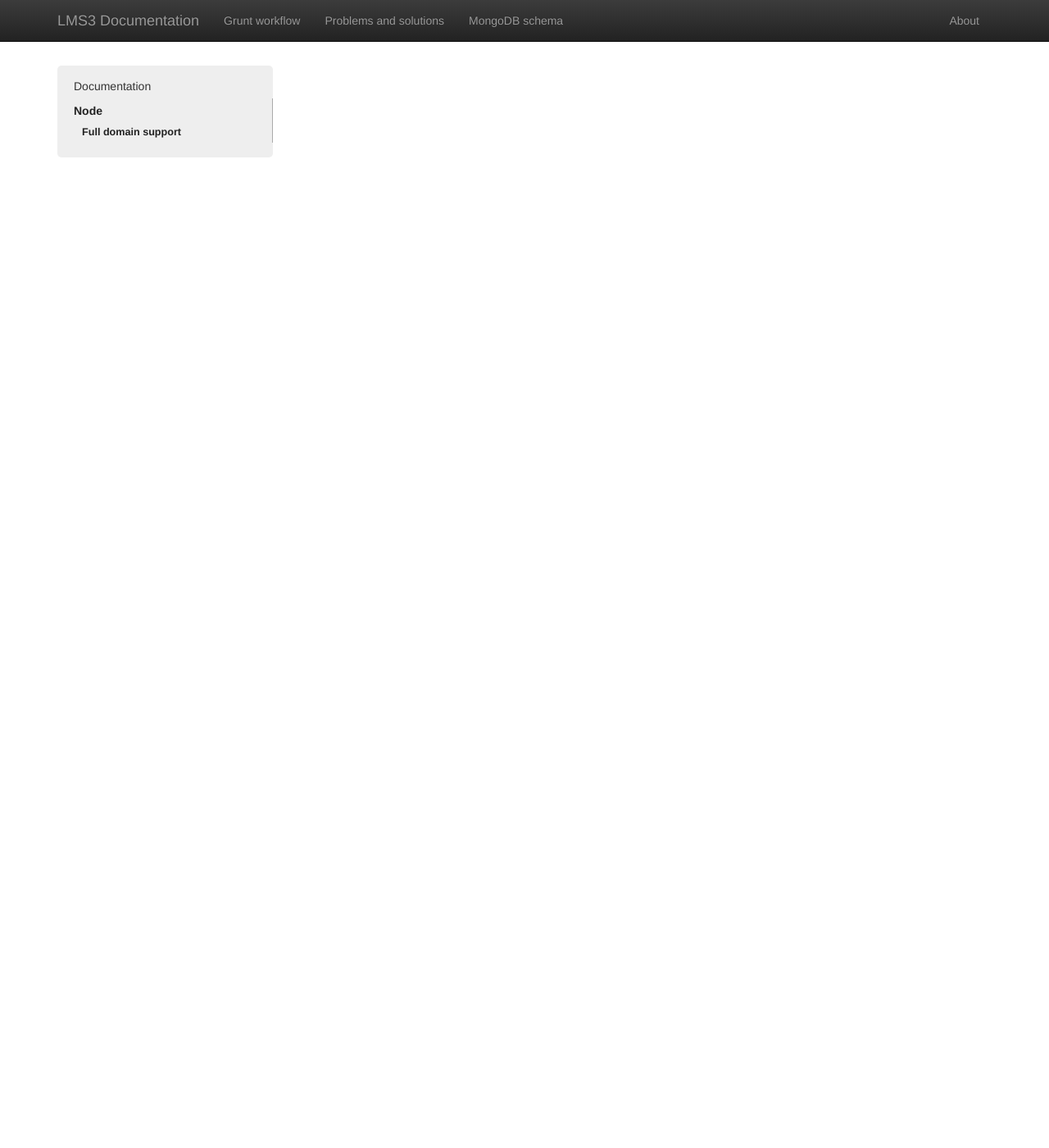
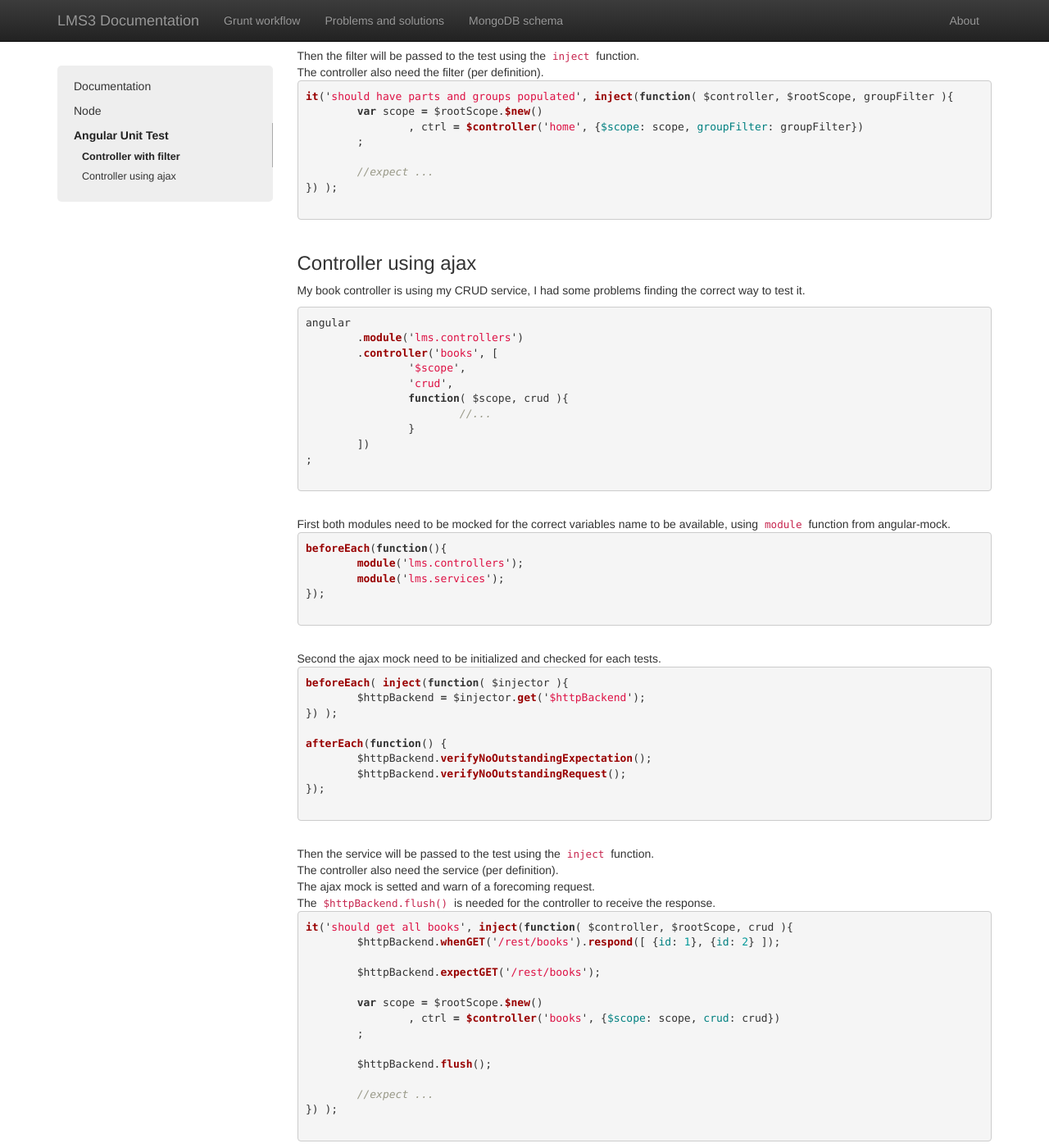
Before and after one commit to gmoulin/lms3, a Jekyll site: the page built from problems-and-solutions.html, in a window 1280 px wide and 1400 px high, scrolled down 4077 px. Shown: the whole window at 82% size. Built offline with Jekyll 4.4.1, drawn with Linux system fonts in a browser that asks for light colours; nearby versions of some CDN libraries; some of the changed text lies outside the part shown.

Commit message:
more solutions

```diff
--- a/problems-and-solutions.html
+++ b/problems-and-solutions.html
@@ -193,3 +193,108 @@ module.exports = function( grunt ){
 	<!--/full domain support -->
 </div>
 <!--/Node -->
+
+<!-- Angular unit test -->
+<div class="doc-section">
+	<div class="page-header">
+		<h1 id="angular-unit-test">Angular Unit Test:</h1>
+	</div>
+	<!-- controller with filter -->
+	<h3 id="controller-with-filter">Controller with filter</h3>
+	<p>
+		My home controller is using a filter, I had some problems finding the correct way to test it.<br />
+		{% highlight javascript %}
+angular
+	.module('lms.controllers')
+	.controller('home', [
+		'$scope',
+		'groupFilter',
+		function( $scope, groupFilter ){
+			//...
+		}
+	])
+;
+		{% endhighlight %}
+		<br />
+		First both modules need to be mocked for the correct variables name to be available, using <code>module</code> function from angular-mock.<br />
+		{% highlight javascript %}
+beforeEach(function(){
+	module('lms.controllers');
+	module('lms.filters');
+});
+		{% endhighlight %}
+		<br />
+		Then the filter will be passed to the test using the <code>inject</code> function.<br />
+		The controller also need the filter (per definition).<br />
+		{% highlight javascript %}
+it('should have parts and groups populated', inject(function( $controller, $rootScope, groupFilter ){
+	var scope = $rootScope.$new()
+		, ctrl = $controller('home', {$scope: scope, groupFilter: groupFilter})
+	;
+
+	//expect ...
+}) );
+		{% endhighlight %}
+	</p>
+	<!--/controller with filter -->
+
+	<!-- controller using ajax -->
+	<h3 id="controller-using-ajax">Controller using ajax</h3>
+	<p>
+		My book controller is using my CRUD service, I had some problems finding the correct way to test it.<br />
+		{% highlight javascript %}
+angular
+	.module('lms.controllers')
+	.controller('books', [
+		'$scope',
+		'crud',
+		function( $scope, crud ){
+			//...
+		}
+	])
+;
+		{% endhighlight %}
+		<br />
+		First both modules need to be mocked for the correct variables name to be available, using <code>module</code> function from angular-mock.<br />
+		{% highlight javascript %}
+beforeEach(function(){
+	module('lms.controllers');
+	module('lms.services');
+});
+		{% endhighlight %}
+		<br />
+		Second the ajax mock need to be initialized and checked for each tests.<br />
+		{% highlight javascript %}
+beforeEach( inject(function( $injector ){
+	$httpBackend = $injector.get('$httpBackend');
+}) );
+
+afterEach(function() {
+	$httpBackend.verifyNoOutstandingExpectation();
+	$httpBackend.verifyNoOutstandingRequest();
+});
+		{% endhighlight %}
+		<br />
+		Then the service will be passed to the test using the <code>inject</code> function.<br />
+		The controller also need the service (per definition).<br />
+		The ajax mock is setted and warn of a forecoming request.<br />
+		The <code>$httpBackend.flush()</code> is needed for the controller to receive the response.</br >
+		{% highlight javascript %}
+it('should get all books', inject(function( $controller, $rootScope, crud ){
+	$httpBackend.whenGET('/rest/books').respond([ {id: 1}, {id: 2} ]);
+
+	$httpBackend.expectGET('/rest/books');
+
+	var scope = $rootScope.$new()
+		, ctrl = $controller('books', {$scope: scope, crud: crud})
+	;
+
+	$httpBackend.flush();
+
+	//expect ...
+}) );
+		{% endhighlight %}
+	</p>
+	<!--/controller using ajax -->
+</div>
+<!--/Angular unit test -->
```
